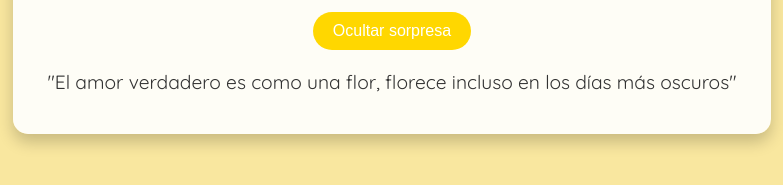
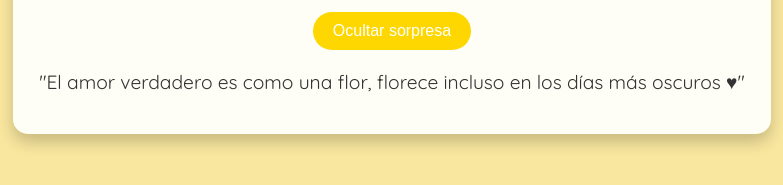
Before and after one commit to panconqueso86/dia-de-las-flores, a plain HTML site: page index.html in a window 1280 px wide. Both pictures are taken after a click on the button "Click aqui preciosa ♡". Shown: the part 421-606 px from the top of the page, 248-1031 px from the left. Drawn offline with Linux system fonts and the light colour scheme.

Commit message:
Update index.html

```diff
--- a/index.html
+++ b/index.html
@@ -14,7 +14,7 @@
 
 			<button id="surpriseButton">Click aqui preciosa ♡</button>
 			<div id="surprise" class="hidden">
-				<p class="quote">"El amor verdadero es como una flor, florece incluso en los días más oscuros"</p>
+				<p class="quote">"El amor verdadero es como una flor, florece incluso en los días más oscuros ♥"</p>
 			</div>
 
 			<div class="floating-flowers">
```
